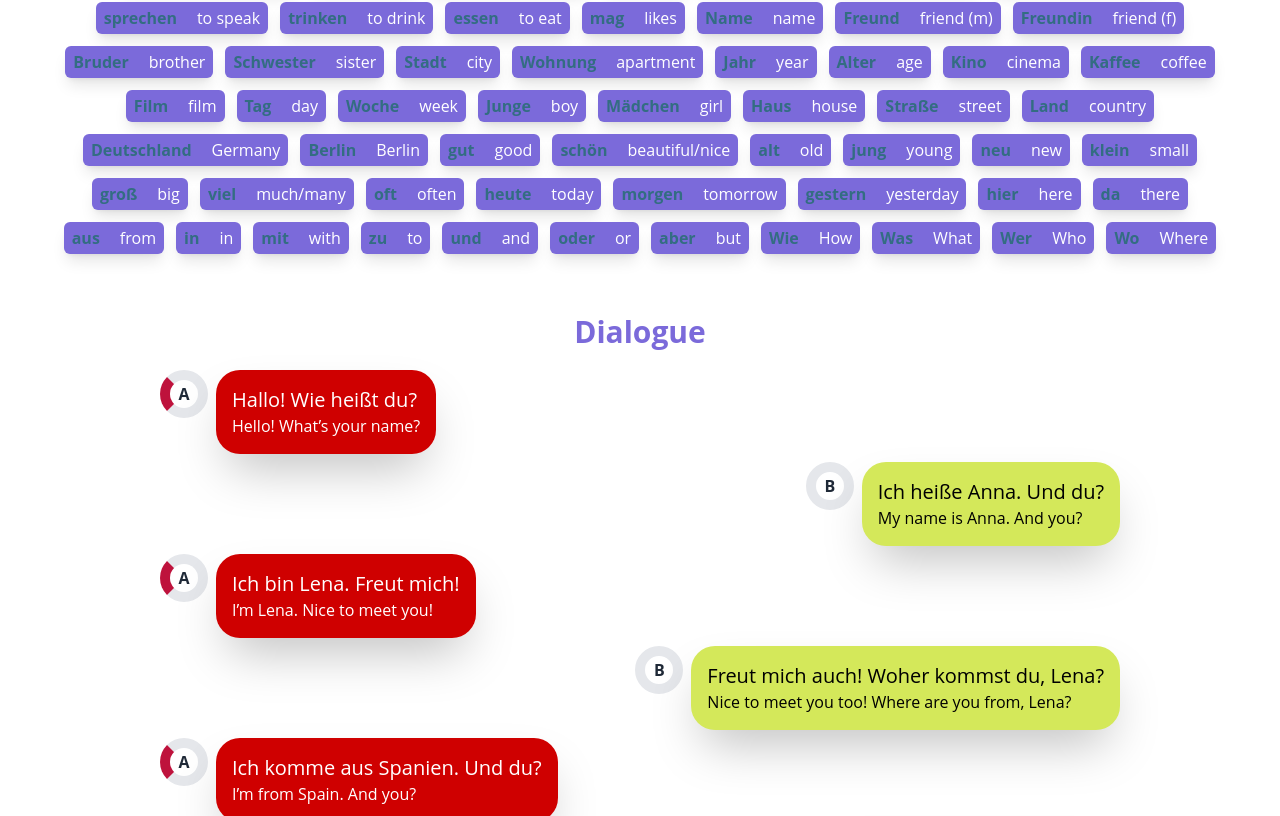
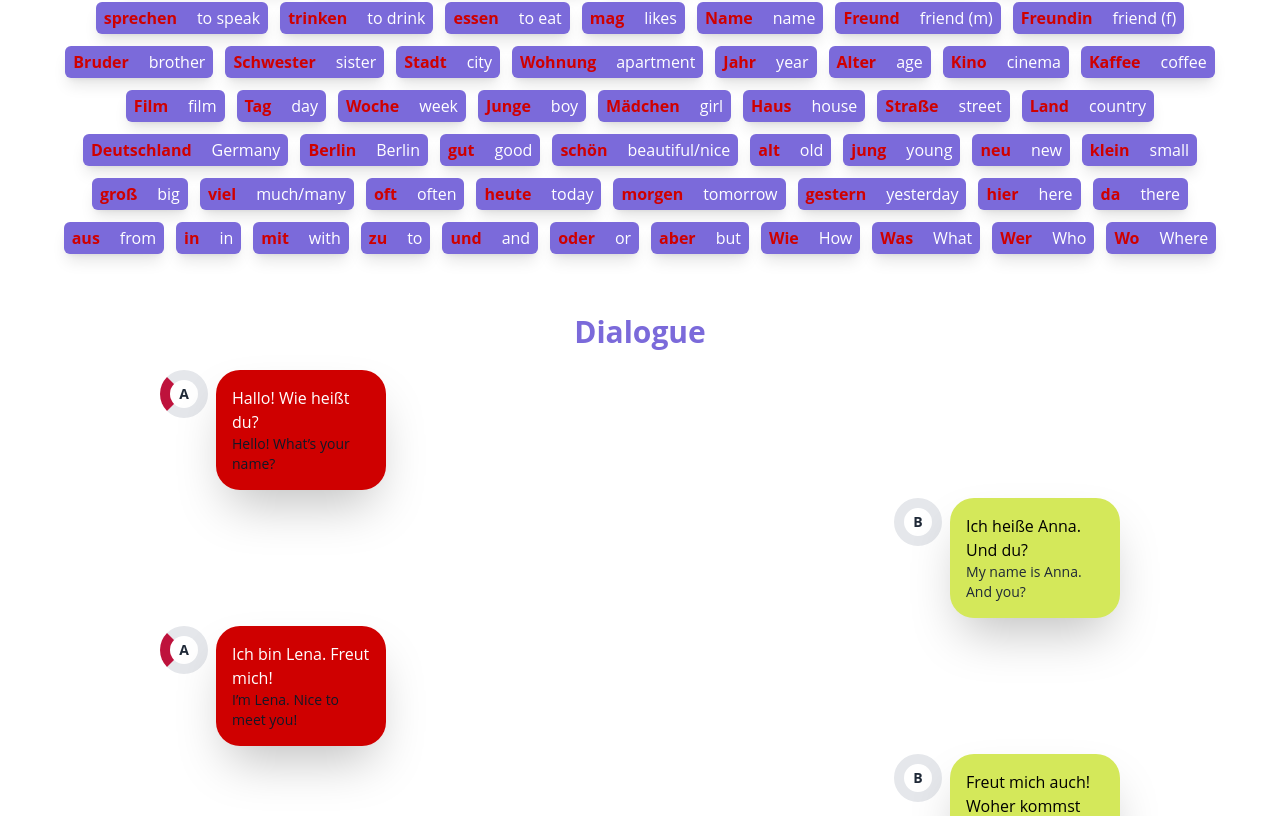
Before and after one commit to Batoul-Kazak/DeutschSchnell, a React (Vite) app: page /courses/A1/1 in a window 1280 px wide. Shown: the part 1584-2400 px from the top of the page. Built offline with nearby package versions, Linux system fonts and the light colour scheme; a web font is replaced by a local one.

Commit message:
minor fixes

```diff
--- a/src/components/ReadingTracker/Timer.tsx
+++ b/src/components/ReadingTracker/Timer.tsx
@@ -18,11 +18,14 @@ export default function Timer() {
 
     return (
         <div>
-            <div className="flex top-2 border-2 left-10 z-[1000] flex-col items-start w-full gap-2 p-3 bg-black/20 text-white  rounded-lg  backdrop-blur-sm">
+            <div className="sm:flex hidden top-2 border-2 left-10 z-[1000] flex-col items-start w-full gap-2 p-3 bg-black/20 text-white  rounded-lg  backdrop-blur-sm">
                 <div className="font-mono ">
                     ⏱ {formatTime(seconds)}
                 </div>
             </div>
+            <div className='fixed left-0 flex w-full p-2 text-sm bottom-2 sm:hidden bg-dark-violet'>
+                ⏱ {formatTime(seconds)}
+            </div>
         </div>
     )
 }
--- a/src/components/Team/Team.tsx
+++ b/src/components/Team/Team.tsx
@@ -18,7 +18,7 @@ const Team = () => {
         setCurrentTestimonial(prevIndex);
     }
 
-    return <div id="team" className="flex flex-col gap-10 place-content-center place-items-center">
+    return <div id="team" className="flex-col hidden gap-10 lg:flex place-content-center place-items-center">
         <div className="grid  lg:gap-10 md:w-auto w-[90%] gap-[40px] lg:grid-cols-4 md:grid-cols-3 sm:grid-cols-1 place-content-center place-items-center">
             {TEAM_MEMBERS.map((member) => (
                 <TeamMember member={member} />
--- a/src/pages/LessonComponents/DialogSection.tsx
+++ b/src/pages/LessonComponents/DialogSection.tsx
@@ -1,83 +1,3 @@
-// import React, { useState } from 'react'
-// import RichText from '../../components/RichText/RichText';
-
-// export default function DialogSection({ currentLesson }) {
-//     const [showQuestions, setShowQuestions] = useState(false);
-
-//     return (
-//         <div>
-//             {!showQuestions && <div id="dialog" className="flex flex-col gap-5 pt-10 place-content-center place-items-center">
-//                 <h2 className="text-3xl font-bold text-light-violet">Dialogue</h2>
-//                 <div className="flex flex-col gap-5 sm:w-[80%]">
-//                     {currentLesson.map((item, i) => (
-//                         <div
-//                             key={i}
-//                             className={`flex ${item.person === "A" ? "place-self-start" : "place-self-end"}`}
-//                         >
-//                             <div className="flex gap-2">
-//                                 <div
-//                                     className={`w-[3rem] h-[3rem] ${item.person === "A"
-//                                         ? "border-l-rose-700"
-//                                         : "border-l-dark-blue-700"
-//                                         } border-[10px] hover:scale-110 cursor-pointer transition duration-300 flex place-content-center place-items-center font-bold bg-dark-red-500 rounded-full`}
-//                                 >
-//                                     {item.person}
-//                                 </div>
-//                                 <div
-//                                     className={`p-4 rounded-3xl hover:scale-105 transition duration-300 shadow-2xl ${item.person === 'A' ? "bg-dark-red text-white" : "bg-dark-yellow text-black"
-//                                         }`}
-//                                 >
-//                                     <div className="text-xl">
-//                                         <RichText text={item.de} replace={true} replacement={(match) => match} />
-//                                     </div>
-//                                     <div>{item.en}</div>
-//                                 </div>
-//                             </div>
-//                         </div>
-//                     ))}
-//                 </div>
-//             </div>}
-//             <button
-//                 className="text-xl text-light-violet"
-//                 onClick={() => setShowQuestions(prev => !prev)}
-//             >
-//                 {!showQuestions ? "Practice dialog" : "Close practice mode"}
-//             </button>
-//             {showQuestions && <div id="dialog" className="flex flex-col gap-5 pt-10 place-content-center place-items-center">
-//                 <h2 className="text-3xl font-bold text-light-violet">Dialogue</h2>
-//                 <div className="flex flex-col gap-5 sm:w-[80%]">
-//                     {currentLesson.map((item, i) => (
-//                         <div
-//                             key={i}
-//                             className={`flex ${item.person === "A" ? "place-self-start" : "place-self-end"}`}
-//                         >
-//                             <div className="flex gap-2">
-//                                 <div
-//                                     className={`w-[3rem] h-[3rem] ${item.person === "A"
-//                                         ? "border-l-rose-700"
-//                                         : "border-l-dark-blue-700"
-//                                         } border-[10px] hover:scale-110 cursor-pointer transition duration-300 flex place-content-center place-items-center font-bold bg-dark-red-500 rounded-full`}
-//                                 >
-//                                     {item.person}
-//                                 </div>
-//                                 <div
-//                                     className={`p-4 rounded-3xl hover:scale-105 transition duration-300 shadow-2xl ${item.person === 'A' ? "bg-dark-red text-white" : "bg-dark-yellow text-black"
-//                                         }`}
-//                                 >
-//                                     <div className="text-xl">
-//                                         <RichText text={item.de} replace={true} replacement={<input type='text' className='w-10 border-b-2 bg-inherit' />} />
-//                                     </div>
-//                                     <div>{item.en}</div>
-//                                 </div>
-//                             </div>
-//                         </div>
-//                     ))}
-//                 </div>
-//                 <button>Check Your answers</button>
-//             </div>}
-//         </div>
-//     )
-// }
 
 import React, { useState } from 'react';
 import RichText from '../../components/RichText/RichText';
@@ -109,33 +29,33 @@ export default function DialogSection({ currentLesson }) {
     return (
         <div>
             {!showQuestions && (
-                <div id="dialogue" className="flex flex-col gap-5 pt-10 place-content-center place-items-center">
+                <div id="dialogue" className="flex flex-col gap-5 pt-10 text-xs sm:text-sm place-content-center place-items-center">
                     <h2 className="text-3xl font-bold text-light-violet">Dialogue</h2>
-                    <div className="flex flex-col gap-2 sm:w-[80%]">
+                    <div className="flex flex-col gap-2 sm:w-[80%] w-full">
                         {currentLesson.map((item: any, i: number) => (
                             <div
                                 key={i}
-                                className={`flex ${item.person === "A" ? "place-self-start" : "place-self-end"}`}
+                                className={`flex  ${item.person === "A" ? "place-self-start" : "place-self-end"}`}
                             >
-                                <div className="flex gap-2">
+                                <div className="flex w-full gap-2">
                                     <div
                                         className={`w-[3rem] h-[3rem] ${item.person === "A" ? "border-l-rose-700" : "border-l-dark-blue-700"
-                                            } border-[10px] hover:scale-110 cursor-pointer transition duration-300 flex place-content-center place-items-center font-bold bg-dark-red-500 rounded-full`}
+                                            } border-[10px] hidden hover:scale-110 cursor-pointer transition duration-300 sm:flex place-content-center place-items-center font-bold bg-dark-red-500 rounded-full`}
                                     >
                                         {item.person}
                                     </div>
                                     <div
-                                        className={`p-4 rounded-3xl hover:scale-105 transition duration-300 shadow-2xl ${item.person === 'A' ? "bg-dark-red text-white" : "bg-dark-yellow text-black"
+                                        className={`sm:p-4 p-2 px-3 sm:max-w-auto max-w-[170px] sm:rounded-3xl rounded-xl  hover:scale-105 transition duration-300 shadow-2xl ${item.person === 'A' ? "bg-dark-red place-self-start dark:bg-light-red text-white" : "bg-dark-yellow place-self-end dark:bg-light-yellow text-black"
                                             }`}
                                     >
-                                        <div className="text-xl">
+                                        <div className="text-sm sm:text-base">
                                             <RichText
                                                 text={item.de}
                                                 replace={true}
                                                 replacement={(match) => match}
                                             />
                                         </div>
-                                        <div>{item.en}</div>
+                                        <div className={item.person === 'A' ? "text-gray-900" : "text-gray-800"}>{item.en}</div>
                                     </div>
                                 </div>
                             </div>
@@ -145,7 +65,7 @@ export default function DialogSection({ currentLesson }) {
             )}
 
             <button
-                className="text-xl text-light-violet"
+                className="pt-5 text-sm sm:text-xl text-light-violet"
                 onClick={() => {
                     setShowQuestions(prev => !prev);
                     setChecked(false);
@@ -158,9 +78,8 @@ export default function DialogSection({ currentLesson }) {
             {showQuestions && (
                 <div id="dialog" className="flex flex-col gap-5 pt-10 place-content-center place-items-center">
                     <h2 className="text-3xl font-bold text-light-violet">Dialogue</h2>
-                    <div className="flex flex-col gap-5 sm:w-[80%]">
+                    <div className="flex flex-col gap-5 sm:w-[80%] ">
                         {currentLesson.map((item: any, i: number) => {
-                            // Count how many blanks are before this item
                             let blankIndexOffset = 0;
                             for (let j = 0; j < i; j++) {
                                 const prevMatches = currentLesson[j].de.match(/\*\*(.*?)\*\*/g) || [];
@@ -180,10 +99,10 @@ export default function DialogSection({ currentLesson }) {
                                             {item.person}
                                         </div>
                                         <div
-                                            className={`p-4 rounded-3xl hover:scale-105 transition duration-300 shadow-2xl ${item.person === 'A' ? "bg-dark-red text-white" : "bg-dark-yellow text-black"
+                                            className={`p-4 rounded-3xl hover:scale-105 transition duration-300 shadow-2xl ${item.person === 'A' ? "bg-dark-red dark:bg-light-red text-white" : "bg-dark-yellow dark:bg-light-yellow text-black"
                                                 }`}
                                         >
-                                            <div className="text-xl">
+                                            <div className="text-base sm:text-xl ">
                                                 <RichText
                                                     text={item.de}
                                                     replace={true}
@@ -210,7 +129,7 @@ export default function DialogSection({ currentLesson }) {
                                                     }}
                                                 />
                                             </div>
-                                            <div>{item.en}</div>
+                                            <div className={item.person === 'A' ? "text-gray-900" : "text-gray-800"}>{item.en}</div>
                                         </div>
                                     </div>
                                 </div>
--- a/src/pages/LessonComponents/VocabularySection.tsx
+++ b/src/pages/LessonComponents/VocabularySection.tsx
@@ -5,7 +5,7 @@ export default function VocabularySection({ wordsFilter, setWordsFilter, filtere
     return (
         <div id="vocabulary" className="flex flex-col w-full gap-5 mt-8">
             <h2 className="text-3xl font-bold text-light-violet">Vocabulary you will learn:</h2>
-            <div className="flex w-full gap-5 py-2 font-bold rounded-lg text-light-violet place-content-center place-items-center">
+            <div className="flex flex-wrap w-full gap-5 py-2 font-bold rounded-lg text-light-violet place-content-center place-items-center">
                 {WORD_TYPES.map(({ key, label }) => (
                     <button
                         key={key}
@@ -24,7 +24,7 @@ export default function VocabularySection({ wordsFilter, setWordsFilter, filtere
                             key={idx}
                             className="flex gap-5 px-2 py-1 text-white rounded-md shadow-lg bg-light-violet"
                         >
-                            <span className="font-bold text-dark-blue">{item.de}</span>
+                            <span className="font-bold text-dark-red">{item.de}</span>
                             <span>{item.en}</span>
                         </div>
                     ))
```
Also changed, not shown: src/pages/LessonView.tsx (+5 -3 lines).
